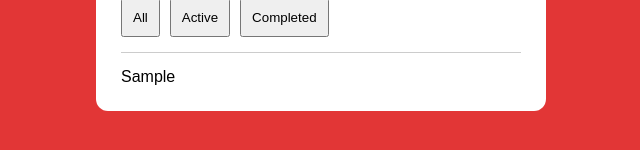
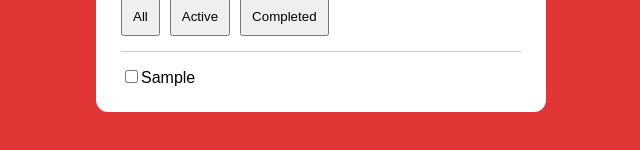
Before and after one commit to RPG-TaRon/Context-API-Implementation, a React (Vite) app: page / in a window 1280 px wide. Both pictures are taken after typing "Sample" into the empty fields and a click on the button "Add". Shown: the part 444-594 px from the top of the page, without its empty margins (319-959 px from the left). Built offline with nearby package versions, Linux system fonts and the light colour scheme.

Commit message:
Enhance TodoList component to include toggle functionality for tasks

```diff
--- a/src/components/TodoList.jsx
+++ b/src/components/TodoList.jsx
@@ -1,7 +1,7 @@
 import { useTodos } from "../context/TodoContext";
 
 function TodoList() {
-  const { todos } = useTodos();
+  const { todos, toggleTodo } = useTodos();
 
   if (todos.length === 0) {
     return (
@@ -15,7 +15,15 @@ function TodoList() {
     <div className="todo-list">
       {todos.map((todo) => (
         <div className="todo-item" key={todo.id}>
-          <span>{todo.text}</span>
+          <input
+            type="checkbox"
+            checked={todo.completed}
+            onChange={() => toggleTodo(todo.id)}
+          />
+
+          <span className={todo.completed ? "completed" : ""}>
+            {todo.text}
+          </span>
         </div>
       ))}
     </div>
```
